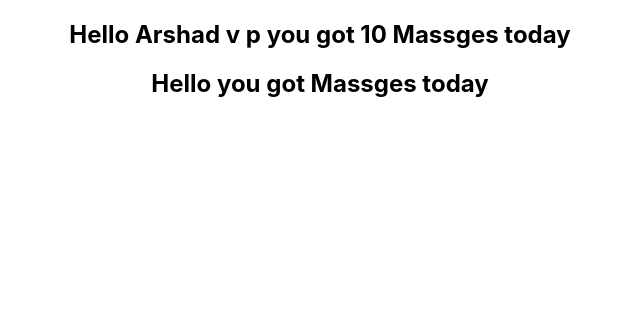
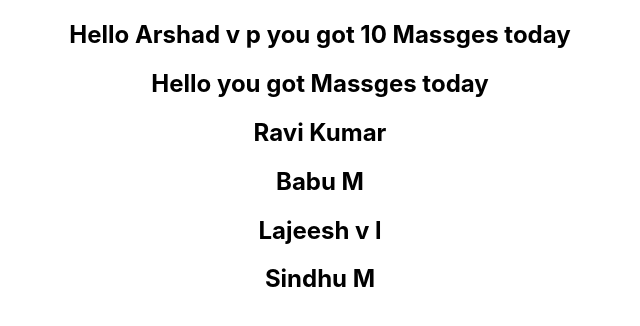
Before and after one commit to Arshad1071/react-type-script-starter, a React (Create React App) app: page / in a window 1280 px wide. Shown: the top 326 px of the page, without its empty margins (320-960 px from the left). Built offline with nearby package versions, Linux system fonts and the light colour scheme.

Commit message:
Array of objects

```diff
--- a/src/App.tsx
+++ b/src/App.tsx
@@ -2,6 +2,7 @@ import React from "react";
 import "./App.css";
 import Greet from "./components/Greet";
 import Person from "./components/Person";
+import PresonList from "./components/PresonList";
 
 function App() {
 
@@ -10,30 +11,31 @@ function App() {
     last: "v p",
   };
 
-  // const nameList = [
-  //   {
-  //     first: "Ravi",
-  //     last: "Kumar",
-  //   },
-  //   {
-  //     first: "Babu",
-  //     last: "M",
-  //   },
-  //   {
-  //     first: "Lajeesh",
-  //     last: "v l",
-  //   },
-  //   {
-  //     first: "Sindhu",
-  //     last: "M",
-  //   },
+  const nameList = [
+    {
+      first: "Ravi",
+      last: "Kumar",
+    },
+    {
+      first: "Babu",
+      last: "M",
+    },
+    {
+      first: "Lajeesh",
+      last: "v l",
+    },
+    {
+      first: "Sindhu",
+      last: "M",
+    }
 
-  // ];
+  ];
 
   return (
     <div className="App">
       <Greet name="Arshad v p" messageCount={10} isLoggedIn={true} />
       <Person name={personName} isLoggedIn={true} />
+      <PresonList names={nameList}/>
     </div>
   );
 }
--- /dev/null
+++ b/src/components/PresonList.tsx
@@ -0,0 +1,24 @@
+import React from "react";
+
+type PresonListProps = {
+  names: {
+    first: string;
+    last: string;
+  }[];
+};
+
+const PresonList = (props: PresonListProps) => {
+  return (
+    <div>
+      {props.names.map((item) => {
+        return (
+          <h2>
+            {item.first} {item.last}
+          </h2>
+        );
+      })}
+    </div>
+  );
+};
+
+export default PresonList;
```
